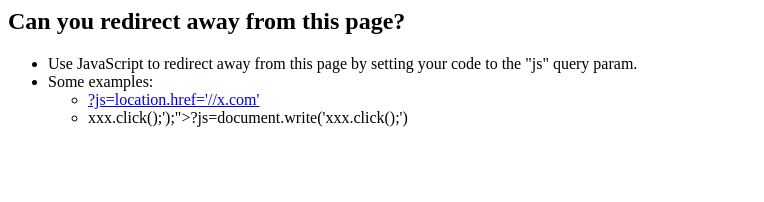
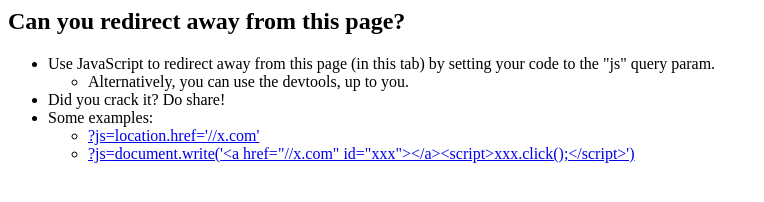
Before and after one commit to weizman/demo, a plain HTML site: page away.html in a window 1280 px wide. Shown: the whole page, without its empty margins (0-764 px from the left). Drawn offline with Linux system fonts and the light colour scheme.

Commit message:
Update away.html

```diff
--- a/away.html
+++ b/away.html
@@ -2,8 +2,11 @@
 <head>
     <script>
         {
-        const stop = window.stop.bind(window);
-        setInterval( _ => stop() );
+            // setInterval inside worker so you can't clearInterval it ;)
+            const b = new Blob(['setInterval(self.postMessage, 0, "");'], {type: 'text/javascript'});
+            const u = URL.createObjectURL(b);
+            const w = new Worker(u);
+            w.addEventListener('message', window.stop.bind(window));
         }
     </script>
 </head>
@@ -11,23 +14,23 @@
 <div>
     <h2>Can you redirect away from this page?</h2>
     <ul>
-        <li>Use JavaScript to redirect away from this page by setting your code to the "js" query param.</li>
+        <li>Use JavaScript to redirect away from this page (in this tab) by setting your code to the "js" query param.</li>
+        <ul>
+            <li>Alternatively, you can use the devtools, up to you.</li>
+        </ul>
+        <li>Did you crack it? Do share!</li>
         <li>Some examples:</li>
         <ul>
-          <li><a href="?js=location.href='//x.com'">?js=location.href='//x.com'</a></li>
-          <li><a href="?js=document.write('<a href="//x.com" id="xxx"></a><scr'+'ipt>xxx.click();</scr'+'ipt>');">?js=document.write('<a href="//x.com" id="xxx"></a><scr'+'ipt>xxx.click();</scr'+'ipt>')</a></li>
+            <li><a target="_blank" href="?js=location.href='//x.com'">?js=location.href='//x.com'</a></li>
+            <li><a target="_blank" href="?js=document.write('<a href=\'//x.com\' id=\'xxx\'></a><script>xxx.click();</script>');">?js=document.write('&lt;a href="//x.com" id="xxx">&lt;/a>&lt;script>xxx.click();&lt;/script>')</a></li>
         </ul>
     </ul>
 </div>
 <script>
     {
-        function getQueryParamValue(param) {
         const queryString = window.location.search;
         const urlParams = new URLSearchParams(queryString);
-          return urlParams.get(param);
-        }
-
-        const js = getQueryParamValue('js');
+        const js = urlParams.get('js');
         eval(js);
     }
 </script>
```
Lines whose indentation alone changed are shown as unchanged.
